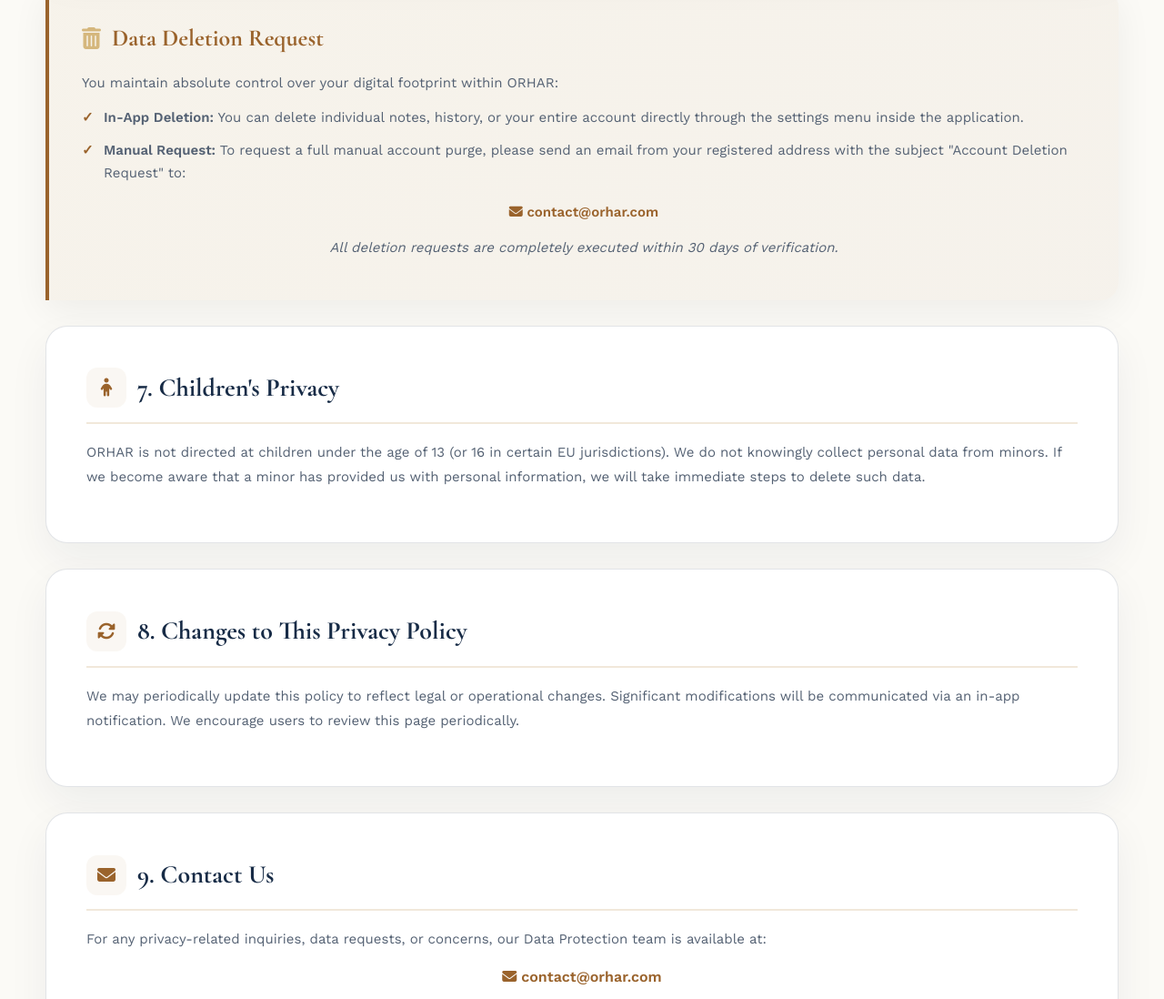
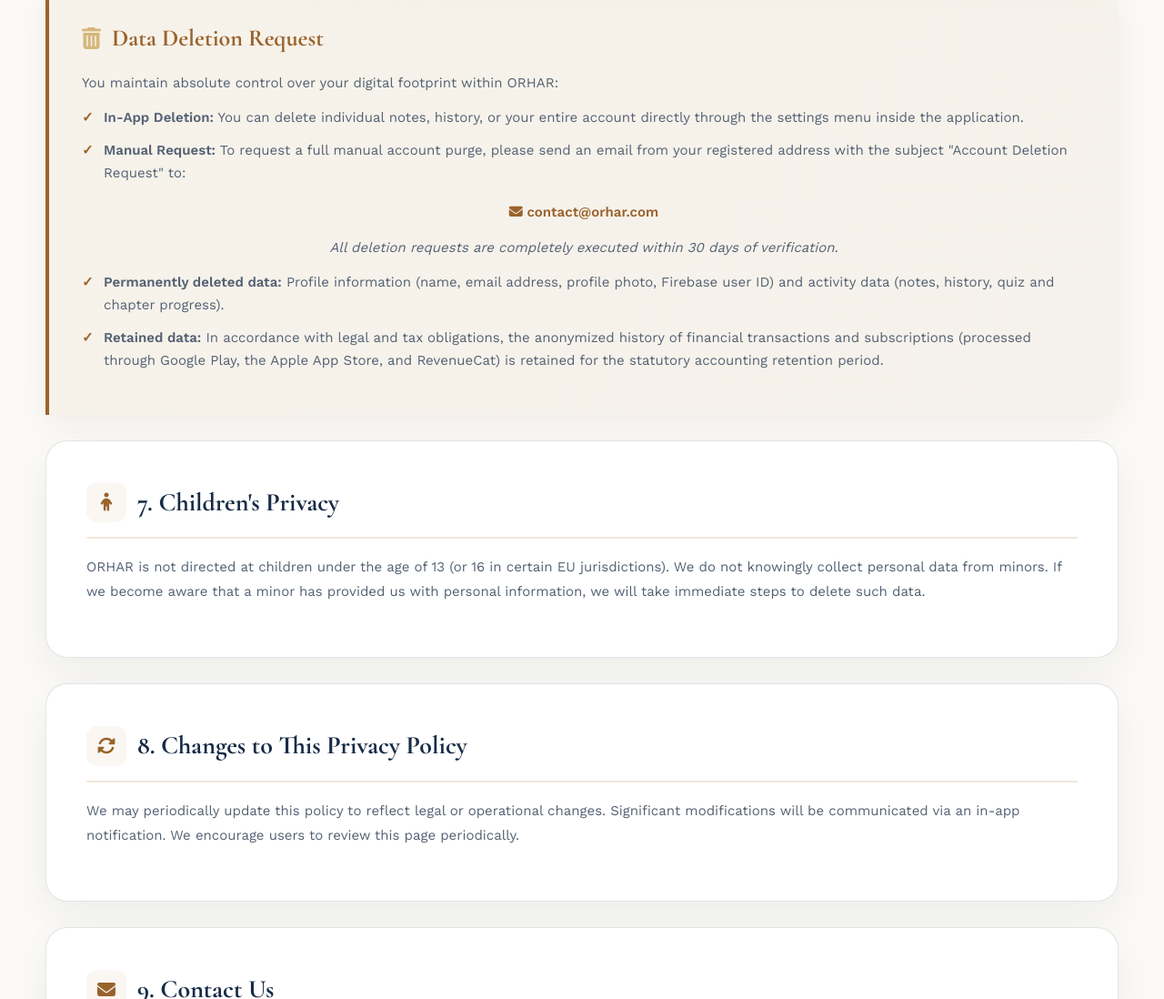
Before and after one commit to Instiledge/orhar, a plain HTML site: page privacy.html in a window 1280 px wide. Shown: the part 2995-4093 px from the top of the page at 91% size. Drawn offline with nearby package versions, Linux system fonts and the light colour scheme.

Commit message:
Clarify data deletion and retention in privacy policy

```diff
--- a/privacy.html
+++ b/privacy.html
@@ -384,6 +384,10 @@
             gap: 12px;
         }
 
+        #data-deletion {
+            scroll-margin-top: 96px;
+        }
+
         .highlight-box h2 i {
             color: var(--accent-gold);
             font-size: 24px;
@@ -566,6 +570,7 @@
             .legal-hero h1 { font-size: 38px; }
             .legal-section { padding: 28px 24px; }
             .highlight-box { padding: 24px 24px; }
+            #data-deletion { scroll-margin-top: 180px; }
             .nav-links { flex-wrap: wrap; justify-content: center; gap: 16px; }
             header { flex-direction: column; gap: 16px; }
             .footer-content { flex-direction: column; text-align: center; align-items: center; }
@@ -764,7 +769,7 @@
                         </ul>
                     </div>
 
-                    <div class="highlight-box">
+                    <div class="highlight-box" id="data-deletion">
                         <h2><i class="fas fa-trash-alt"></i> Data Deletion Request</h2>
                         <p>You maintain absolute control over your digital footprint within ORHAR:</p>
                         <ul>
@@ -773,6 +778,10 @@
                         </ul>
                         <p style="text-align: center; margin-top: 16px;"><strong><a href="/contact#contact-section" style="color: var(--accent-brown); font-weight: 700;"><i class="fas fa-envelope"></i> ${contactEmail}</a></strong></p>
                         <p style="font-style: italic; text-align: center;">All deletion requests are completely executed within 30 days of verification.</p>
+                        <ul>
+                            <li><strong>Permanently deleted data:</strong> Profile information (name, email address, profile photo, Firebase user ID) and activity data (notes, history, quiz and chapter progress).</li>
+                            <li><strong>Retained data:</strong> In accordance with legal and tax obligations, the anonymized history of financial transactions and subscriptions (processed through Google Play, the Apple App Store, and RevenueCat) is retained for the statutory accounting retention period.</li>
+                        </ul>
                     </div>
 
                     <div class="legal-section">
@@ -869,7 +878,7 @@
                         </ul>
                     </div>
 
-                    <div class="highlight-box">
+                    <div class="highlight-box" id="data-deletion">
                         <h2><i class="fas fa-trash-alt"></i> Demande de suppression de données</h2>
                         <p>Vous conservez un contrôle absolu sur votre empreinte numérique au sein d'ORHAR :</p>
                         <ul>
@@ -878,6 +887,10 @@
                         </ul>
                         <p style="text-align: center; margin-top: 16px;"><strong><a href="/contact#contact-section" style="color: var(--accent-brown); font-weight: 700;"><i class="fas fa-envelope"></i> ${contactEmail}</a></strong></p>
                         <p style="font-style: italic; text-align: center;">Toutes les demandes de suppression sont entièrement exécutées dans les 30 jours suivant la vérification.</p>
+                        <ul>
+                            <li><strong>Données supprimées définitivement :</strong> Informations de profil (nom, adresse e-mail, photo de profil, identifiant utilisateur Firebase) et données d'activité (notes, historique, progression des quiz et chapitres).</li>
+                            <li><strong>Données conservées :</strong> Conformément aux obligations légales et fiscales, l'historique anonymisé des transactions financières et abonnements (traité via Google Play, Apple App Store et RevenueCat) est conservé pendant la durée légale de conservation comptable.</li>
+                        </ul>
                     </div>
 
                     <div class="legal-section">
@@ -974,7 +987,7 @@
                         </ul>
                     </div>
 
-                    <div class="highlight-box">
+                    <div class="highlight-box" id="data-deletion">
                         <h2><i class="fas fa-trash-alt"></i> Solicitud de eliminación de datos</h2>
                         <p>Usted mantiene un control absoluto sobre su huella digital dentro de ORHAR:</p>
                         <ul>
@@ -983,6 +996,10 @@
                         </ul>
                         <p style="text-align: center; margin-top: 16px;"><strong><a href="/contact#contact-section" style="color: var(--accent-brown); font-weight: 700;"><i class="fas fa-envelope"></i> ${contactEmail}</a></strong></p>
                         <p style="font-style: italic; text-align: center;">Todas las solicitudes de eliminación se ejecutan completamente dentro de los 30 días posteriores a la verificación.</p>
+                        <ul>
+                            <li><strong>Datos eliminados de forma permanente:</strong> Información del perfil (nombre, dirección de correo electrónico, foto de perfil, identificador de usuario de Firebase) y datos de actividad (notas, historial, progreso en los cuestionarios y capítulos).</li>
+                            <li><strong>Datos conservados:</strong> De conformidad con las obligaciones legales y fiscales, el historial anonimizado de transacciones financieras y suscripciones (procesadas a través de Google Play, Apple App Store y RevenueCat) se conserva durante el plazo legal de conservación contable.</li>
+                        </ul>
                     </div>
 
                     <div class="legal-section">
@@ -1079,7 +1096,7 @@
                         </ul>
                     </div>
 
-                    <div class="highlight-box">
+                    <div class="highlight-box" id="data-deletion">
                         <h2><i class="fas fa-trash-alt"></i> Antrag auf Datenlöschung</h2>
                         <p>Sie behalten die absolute Kontrolle über Ihren digitalen Fußabdruck innerhalb von ORHAR:</p>
                         <ul>
@@ -1088,6 +1105,10 @@
                         </ul>
                         <p style="text-align: center; margin-top: 16px;"><strong><a href="/contact#contact-section" style="color: var(--accent-brown); font-weight: 700;"><i class="fas fa-envelope"></i> ${contactEmail}</a></strong></p>
                         <p style="font-style: italic; text-align: center;">Alle Löschanträge werden innerhalb von 30 Tagen nach Überprüfung vollständig ausgeführt.</p>
+                        <ul>
+                            <li><strong>Dauerhaft gelöschte Daten:</strong> Profilinformationen (Name, E-Mail-Adresse, Profilbild, Firebase-Nutzer-ID) und Aktivitätsdaten (Notizen, Verlauf, Fortschritt bei Quizfragen und Kapiteln).</li>
+                            <li><strong>Aufbewahrte Daten:</strong> Aufgrund gesetzlicher und steuerlicher Pflichten wird der anonymisierte Verlauf der über Google Play, den Apple App Store und RevenueCat abgewickelten Finanztransaktionen und Abonnements für die gesetzliche Aufbewahrungsfrist für Buchhaltungsunterlagen gespeichert.</li>
+                        </ul>
                     </div>
 
                     <div class="legal-section">
@@ -1184,7 +1205,7 @@
                         </ul>
                     </div>
 
-                    <div class="highlight-box">
+                    <div class="highlight-box" id="data-deletion">
                         <h2><i class="fas fa-trash-alt"></i> Richiesta di cancellazione dei dati</h2>
                         <p>Mantenete il controllo assoluto sulla vostra impronta digitale all'interno di ORHAR:</p>
                         <ul>
@@ -1193,6 +1214,10 @@
                         </ul>
                         <p style="text-align: center; margin-top: 16px;"><strong><a href="/contact#contact-section" style="color: var(--accent-brown); font-weight: 700;"><i class="fas fa-envelope"></i> ${contactEmail}</a></strong></p>
                         <p style="font-style: italic; text-align: center;">Tutte le richieste di cancellazione vengono completamente eseguite entro 30 giorni dalla verifica.</p>
+                        <ul>
+                            <li><strong>Dati cancellati definitivamente:</strong> Informazioni del profilo (nome, indirizzo e-mail, foto del profilo, ID utente Firebase) e dati di attività (note, cronologia, progressi nei quiz e nei capitoli).</li>
+                            <li><strong>Dati conservati:</strong> In conformità agli obblighi di legge e fiscali, lo storico anonimizzato delle transazioni finanziarie e degli abbonamenti (gestiti tramite Google Play, Apple App Store e RevenueCat) viene conservato per il periodo previsto dalla legge per la conservazione della documentazione contabile.</li>
+                        </ul>
                     </div>
 
                     <div class="legal-section">
@@ -1289,7 +1314,7 @@
                         </ul>
                     </div>
 
-                    <div class="highlight-box">
+                    <div class="highlight-box" id="data-deletion">
                         <h2><i class="fas fa-trash-alt"></i> Solicitação de exclusão de dados</h2>
                         <p>Você mantém controle absoluto sobre sua pegada digital no ORHAR:</p>
                         <ul>
@@ -1298,6 +1323,10 @@
                         </ul>
                         <p style="text-align: center; margin-top: 16px;"><strong><a href="/contact#contact-section" style="color: var(--accent-brown); font-weight: 700;"><i class="fas fa-envelope"></i> ${contactEmail}</a></strong></p>
                         <p style="font-style: italic; text-align: center;">Todas as solicitações de exclusão são completamente executadas em até 30 dias após a verificação.</p>
+                        <ul>
+                            <li><strong>Dados excluídos permanentemente:</strong> Informações de perfil (nome, endereço de e-mail, foto de perfil, ID de usuário do Firebase) e dados de atividade (notas, histórico, progresso nos quizzes e capítulos).</li>
+                            <li><strong>Dados mantidos:</strong> Em conformidade com as obrigações legais e fiscais, o histórico anonimizado de transações financeiras e assinaturas (processadas por meio do Google Play, da Apple App Store e do RevenueCat) é mantido pelo prazo legal de guarda dos registros contábeis.</li>
+                        </ul>
                     </div>
 
                     <div class="legal-section">
@@ -1394,7 +1423,7 @@
                         </ul>
                     </div>
 
-                    <div class="highlight-box">
+                    <div class="highlight-box" id="data-deletion">
                         <h2><i class="fas fa-trash-alt"></i> Żądanie usunięcia danych</h2>
                         <p>Zachowujesz absolutną kontrolę nad swoim cyfrowym śladem w ORHAR:</p>
                         <ul>
@@ -1403,6 +1432,10 @@
                         </ul>
                         <p style="text-align: center; margin-top: 16px;"><strong><a href="/contact#contact-section" style="color: var(--accent-brown); font-weight: 700;"><i class="fas fa-envelope"></i> ${contactEmail}</a></strong></p>
                         <p style="font-style: italic; text-align: center;">Wszystkie żądania usunięcia są realizowane w ciągu 30 dni od weryfikacji.</p>
+                        <ul>
+                            <li><strong>Dane usuwane na stałe:</strong> Dane profilowe (imię i nazwisko, adres e-mail, zdjęcie profilowe, identyfikator użytkownika Firebase) oraz dane dotyczące aktywności (notatki, historia, postępy w quizach i rozdziałach).</li>
+                            <li><strong>Dane przechowywane:</strong> Zgodnie z obowiązkami prawnymi i podatkowymi zanonimizowana historia transakcji finansowych i subskrypcji (obsługiwanych za pośrednictwem Google Play, Apple App Store i RevenueCat) jest przechowywana przez ustawowy okres przechowywania dokumentacji księgowej.</li>
+                        </ul>
                     </div>
 
                     <div class="legal-section">
@@ -1444,6 +1477,10 @@
                 contentDiv.innerHTML = legalData[lang].html;
             }
 
+            if (window.location.hash === '#data-deletion') {
+                document.getElementById('data-deletion')?.scrollIntoView({ behavior: 'instant' });
+            }
+
             localStorage.setItem('orhar_lang', lang);
             document.documentElement.lang = lang;
 
```
